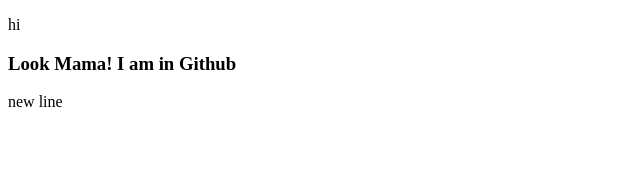
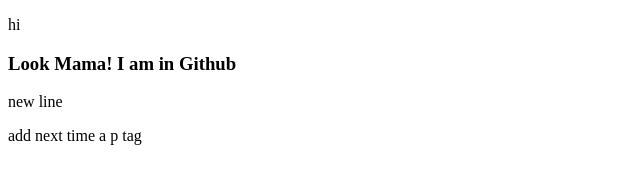
Before and after one commit to Mamun852/my-first-web, a plain HTML site: page index.html in a window 1280 px wide. Shown: the whole page, without its empty margins (0-640 px from the left). Drawn offline with Linux system fonts and the light colour scheme.

Commit message:
add p tag from next time

```diff
--- a/index.html
+++ b/index.html
@@ -8,6 +8,7 @@
 <body>
      <p>hi</p>
      <h3>Look Mama! I am in Github</h3>
-     new line
+     <p>new line</p>
+    <p> add next time a p tag</p>
 </body>
 </html>
```
